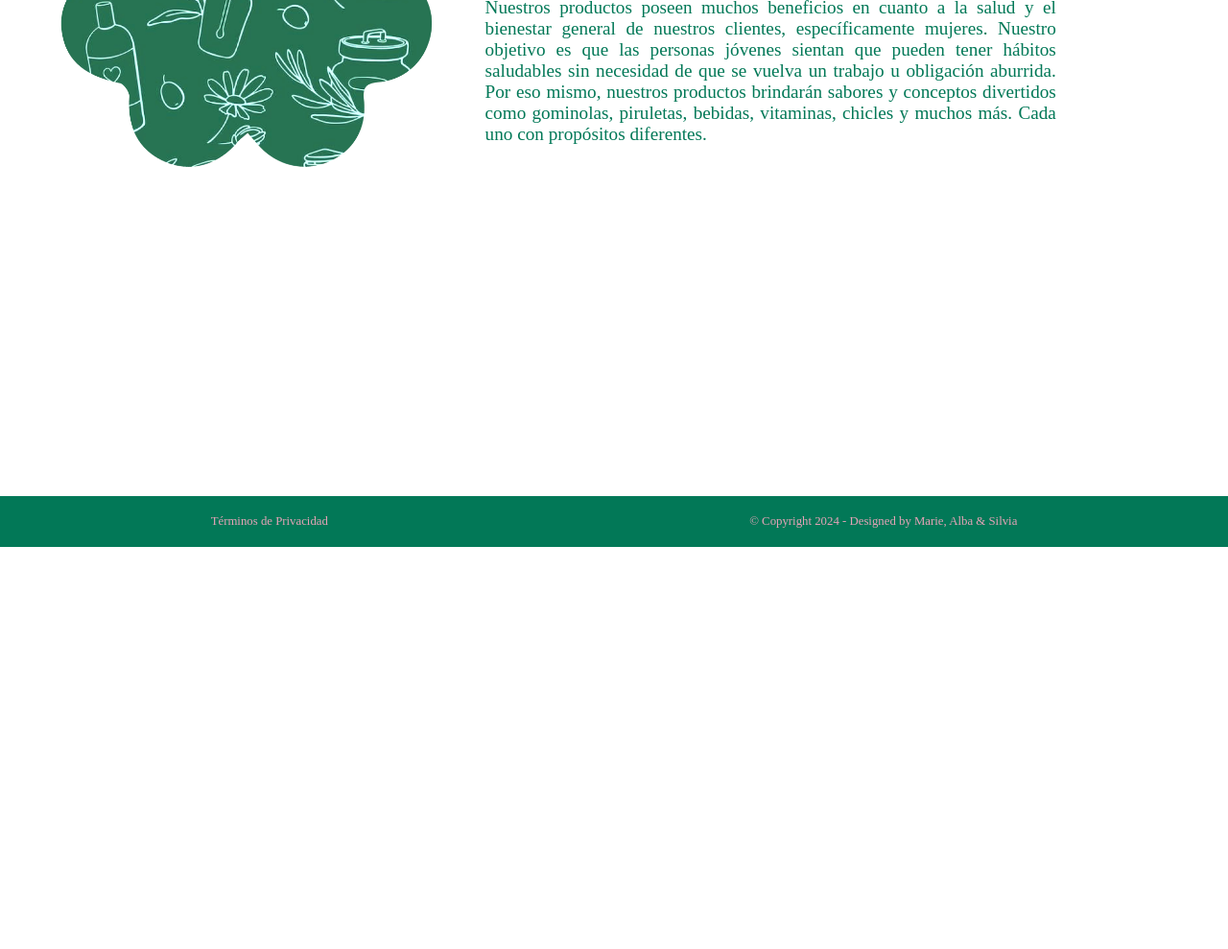
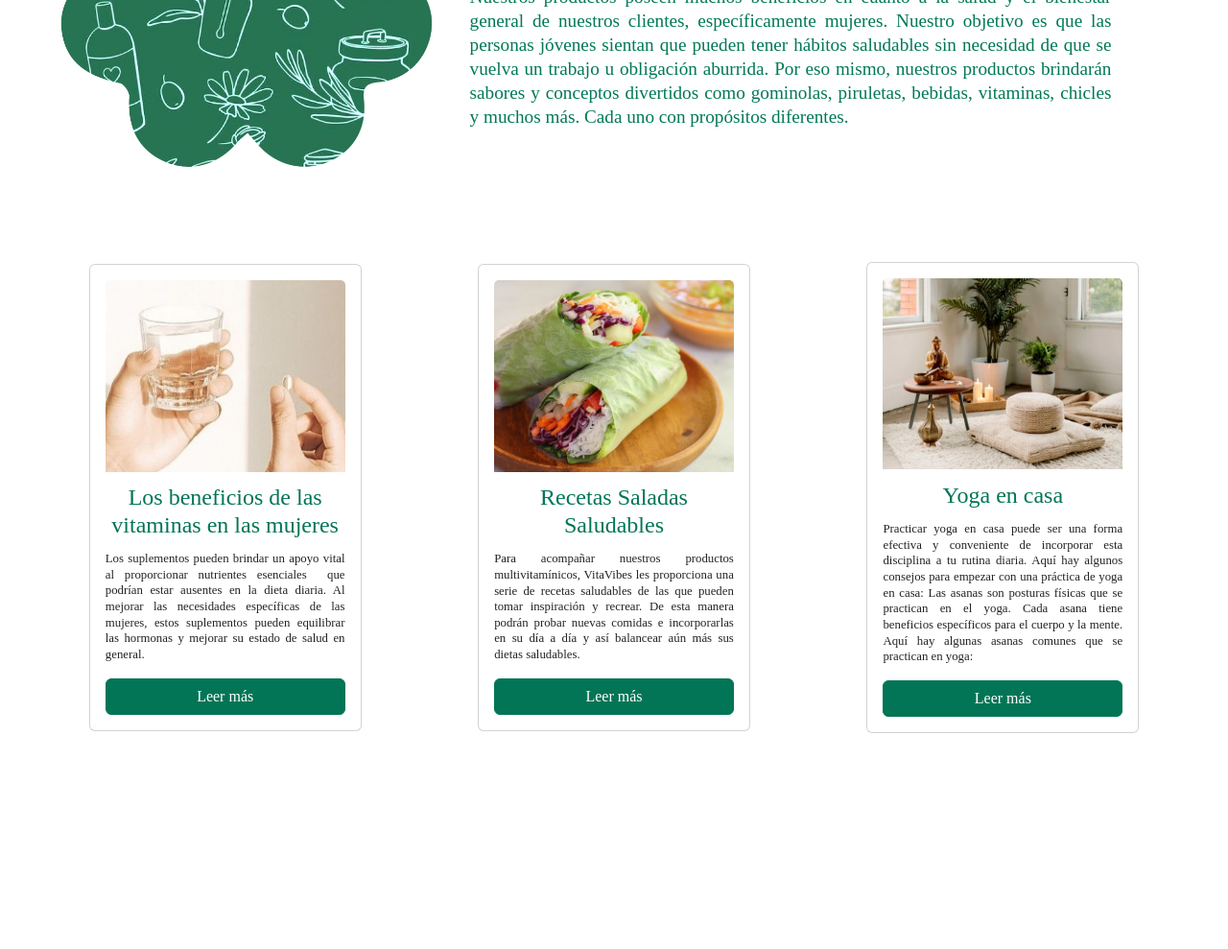
Before and after one commit to marie-pino/PracticaFinalWeb, a plain HTML site: page inicio.html in a window 1280 px wide. Shown: the part 347-1336 px from the top of the page at 96% size. Before the commit the page ends 917 px from the top, so only its background shows below. Drawn offline with nearby package versions, Linux system fonts and the light colour scheme; a web font is replaced by a local one.

Commit message:
bootstrap inicio y tienda botón

```diff
--- a/css/styles.css
+++ b/css/styles.css
@@ -39,20 +39,26 @@ section {
 h1 {
     font-size: 3em;
     color: #027857;
+    font-weight: bolder;
+
 }
 
 h2 {
     font-size: 2.5em;
     color: #027857;
+    font-weight: bolder;
+
 }
 
 h3 {
     font-size: 2em;
+    font-weight: bold;
     color: #027857;
 }
 
 p {
     font-size: 1.5em;
+    line-height: 1.3em;
     color: #027857;
 }
 
@@ -64,7 +70,10 @@ p {
     top: 0;
     padding: 1em;
 }
-
+.header h1 {
+    font-size: 2.8em;
+    font-weight: bold;
+}
 .header ul {
     margin: 0;
     padding: 0;
@@ -174,7 +183,8 @@ p {
 
 /* INICIO */
 #inicio {
-    height: 100vh;
+    height: 500vh;
+
 }
 
 #inicio>div {
@@ -198,12 +208,14 @@ p {
     display: flex;
     flex-direction: column;
     flex: 50%;
-    padding: 6em 2em 1em 3em;
+    padding: 6em 2em 1em 2em;
+    text-align: center;
+
 }
 
 .info>h1 {
     font-size: 5em;
-    padding-bottom: 0.3em;
+
 }
 
 .info>h3 {
@@ -213,11 +225,85 @@ p {
 .info>p {
     font-size: 1.2em;
     text-align: justify;
-    padding-right: 6em;
+    padding-right: 3em;
 
 }
+/* BOOTSTRAP */
+.card {
+    margin: 5%;
+    display: flex;
+    flex-direction: row;
+    justify-content: space-between;
+    align-items: center;
+}
+
+.card h5{
+    font-size: 1.5em;
+    text-align: center;
+    margin-top: 5%;
+    color: #027556;
+}
+
+.card p{
+    font-size: 0.8em;
+    text-align: justify;
+    margin-top: 5%;
+    color: #232323;
+}
+
+.card .btn-primary {
+    display: flex;
+    justify-content: center;
+    --bs-btn-color: #fff;
+    --bs-btn-bg: #027556;
+    --bs-btn-border-color: #027556;
+    --bs-btn-hover-color: #fff;
+    --bs-btn-hover-bg: #027556;
+    --bs-btn-hover-border-color: #027556;
+    --bs-btn-focus-shadow-rgb: 49,132,253;
+    --bs-btn-active-color: #fff;
+    --bs-btn-active-bg: #027556;
+    --bs-btn-active-border-color: #027556;
+    --bs-btn-active-shadow: inset 0 3px 5px rgba(0, 0, 0, 0.125);
+    --bs-btn-disabled-color: #fff;
+    --bs-btn-disabled-bg: #027556;
+    --bs-btn-disabled-border-color: #027556;
+}
+
 
 /* TIENDA */
+.productos h1{
+    font-size: 8em;
+    font-weight: var(--tipoCanopee);
+    font-family: var(--tipoCanopee);
+    color: #027556;
+}
+.productos p{
+    font-size: 1.3em;
+    text-align: center;
+    padding: 0.5em 12em 1em 12em;
+    color: #232323;
+}
+.productos .btn-primary {
+    margin-bottom: 5em;
+    display: flex;
+    justify-content: center;
+    --bs-btn-color: #fff;
+    --bs-btn-bg: #027556;
+    --bs-btn-border-color: #027556;
+    --bs-btn-hover-color: #fff;
+    --bs-btn-hover-bg: #027556;
+    --bs-btn-hover-border-color: #027556;
+    --bs-btn-focus-shadow-rgb: 49,132,253;
+    --bs-btn-active-color: #fff;
+    --bs-btn-active-bg: #027556;
+    --bs-btn-active-border-color: #027556;
+    --bs-btn-active-shadow: inset 0 3px 5px rgba(0, 0, 0, 0.125);
+    --bs-btn-disabled-color: #fff;
+    --bs-btn-disabled-bg: #027556;
+    --bs-btn-disabled-border-color: #027556;
+}
+
 #tienda{
     margin-top: 10em;
 }
--- a/inicio.html
+++ b/inicio.html
@@ -12,6 +12,7 @@
     <link href="css/styles.css" rel="stylesheet" type="text/css">
     <title>VitaVibes</title>
     <script src="js/script.js"></script>
+    <link href="https://cdn.jsdelivr.net/npm/bootstrap@5.3.2/dist/css/bootstrap.min.css" rel="stylesheet" integrity="sha384-T3c6CoIi6uLrA9TneNEoa7RxnatzjcDSCmG1MXxSR1GAsXEV/Dwwykc2MPK8M2HN" crossorigin="anonymous">
 </head>
 
 <body>
@@ -26,9 +27,9 @@
           <li><a href="contacto.html">Contacto</a></li>
           <li><a href="https://vitavibesblog.cargo.site/">Nuestro Blog <img src="img/isotipoW.png"></a></li>
         </ul>
-      </header>
+    </header>
 
-      <section id="inicio">
+    <section id="inicio">
         <div>
             <div class="img">
                 <img src="img/inicio.png" alt="">
@@ -41,10 +42,39 @@
             </div>
         </div>
         <div>
-            <div>
-                <!-- AQUI METER EL CARRUSEL -->
+            <div class="card" style="width: 18rem;">
+                <div class="card-body">
+                    <img src="img\vitaminas.jpg" class="card-img-top" alt="...">
+                    <h5 class="card-title">Los beneficios de las vitaminas en las mujeres</h5>
+                    <p class="card-text">Los suplementos pueden brindar un apoyo vital al proporcionar nutrientes esenciales
+                    que podrían estar ausentes en la dieta diaria. Al mejorar las necesidades específicas de las mujeres, estos suplementos pueden equilibrar las hormonas y mejorar su estado de salud en general.</p>
+                    <a href="https://vitavibesblog.cargo.site/tomate-tus-vitaminas-2" class="btn btn-primary">Leer más</a>
+                </div>
             </div>
-        </section>
+
+            <div class="card" style="width: 18rem;">
+                <div class="card-body">
+                    <img src="img\RECETAS.jpg" class="card-img-top" alt="...">
+                    <h5 class="card-title">Recetas Saladas Saludables</h5>
+                    <p class="card-text">Para acompañar nuestros productos multivitamínicos, VitaVibes les proporciona una serie de recetas saludables de las que pueden tomar inspiración y recrear. De esta manera podrán probar nuevas comidas e incorporarlas en su día a día y así balancear aún más sus dietas saludables.</p>
+                    <a href="https://vitavibesblog.cargo.site/recetas-saladas" class="btn btn-primary">Leer más</a>
+                </div>
+            </div>
+
+            <div class="card" style="width: 18rem;">
+                <div class="card-body">
+                    <img src="img\YOGA.jpg" class="card-img-top" alt="...">
+                    <h5 class="card-title">Yoga en casa</h5>
+                    <p class="card-text">Practicar yoga en casa puede ser una forma efectiva y conveniente de incorporar esta disciplina a tu rutina diaria. Aquí hay algunos consejos para empezar con una práctica de yoga en casa:
+                        Las asanas son posturas físicas que se practican en el yoga. Cada asana tiene beneficios específicos     para el cuerpo y la mente. Aquí hay algunas asanas comunes que se practican en yoga:</p>
+                    <a href="https://vitavibesblog.cargo.site/yoga-asanas" class="btn btn-primary">Leer más</a>
+                </div>
+            </div>
+
+
+
+        </div>
+    </section>
 
         <footer>
             <div>
```
Also changed, not shown: productos.html (+12 -3 lines), img/RECETAS.jpg (added), img/SKINCARE.jpg (added), img/YOGA.jpg (added), img/vitaminas.jpg (added).
